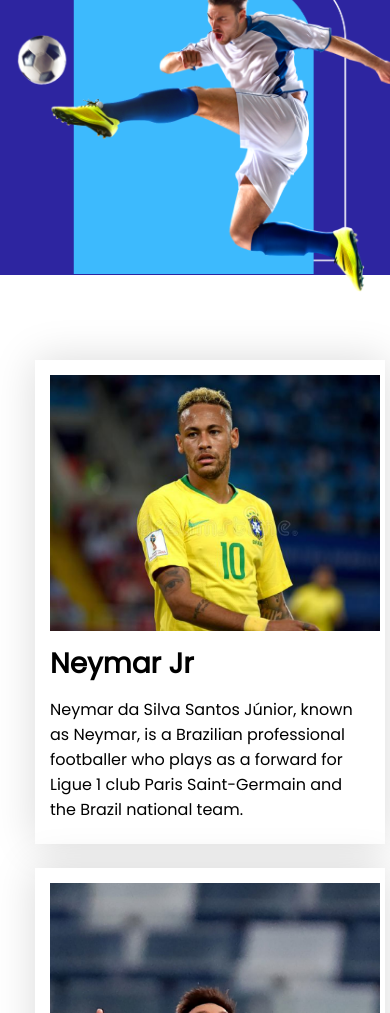
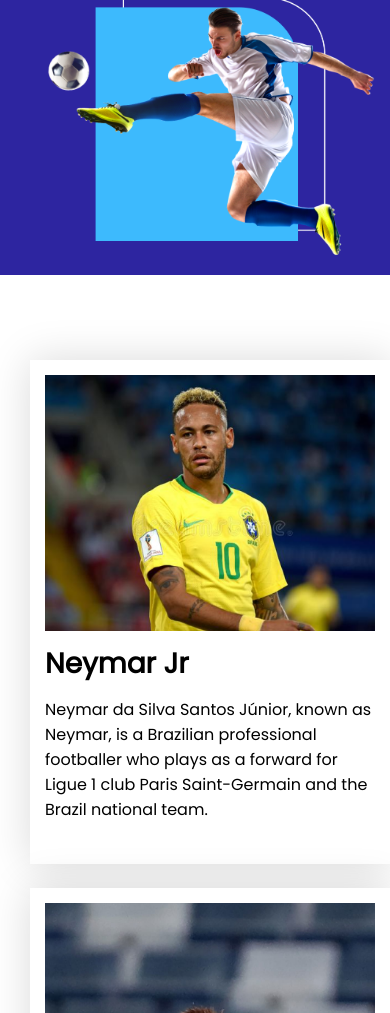
Before and after one commit to nmso2/responsive-football, a plain HTML site: page index.html in a window 390 px wide. Shown: the part 432-1445 px from the top of the page. Drawn offline with Linux system fonts and the light colour scheme.

Commit message:
previous

```diff
--- a/styles/style.css
+++ b/styles/style.css
@@ -295,6 +295,7 @@ hr {
     .container{
         width: 100%;
     }
+
     nav{
         width: 90%;
         position:absolute;
@@ -311,7 +312,6 @@ hr {
         display: flex;
         flex-direction: column;
         padding: 15px;
-
     }
     .banner h1{
         font-weight: 700;
@@ -325,8 +325,8 @@ hr {
         padding: 16px;
     }
     .banner-image img{
-        width: 100%;
-        height: 100%;
+        width: 329px;
+        height: 259.17px;
     }
     .banner:hover img{
         transform: scale(1);
@@ -349,8 +349,8 @@ hr {
     }
 
     .player{
-        width: 320px;
-        height: 454px;
+        width: 330px;
+        height: 474px;
         padding-left: 15px;
         background: #FFFFFF;
         box-shadow: 0px 0px 40px rgba(0, 0, 0, 0.15);
```
